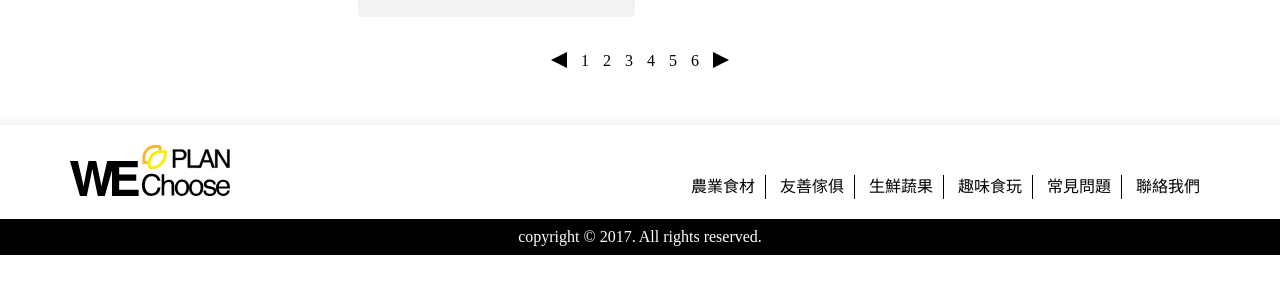
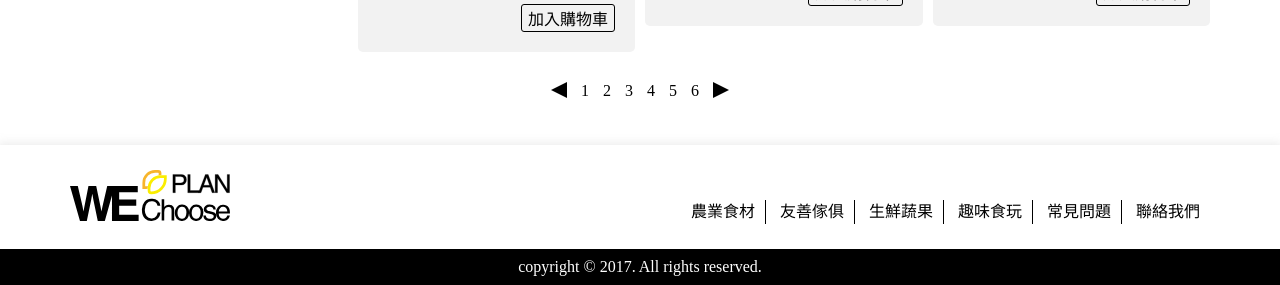
Before and after one commit to wwchen412/wechoose, a plain HTML site: page index.html in a window 1280 px wide. Shown: the part 2161-2446 px from the top of the page. Before the commit the page ends 2416 px from the top, so only its background shows below. Drawn offline with nearby package versions, Linux system fonts and the light colour scheme.

Commit message:
有好多scroll

```diff
--- a/sass/_layout.scss
+++ b/sass/_layout.scss
@@ -43,8 +43,9 @@ a:hover {
     margin: 0 auto;
     position: relative;
     overflow: auto;
+    padding: 5px 0;
     @include breakpoint(pad) {
-        padding: 0 20px;
+        padding: 5px 20px;
     }
 }
 
@@ -54,7 +55,7 @@ a:hover {
         li {
             list-style: none;
             display: inline-block;
-            margin: 15px 5px;
+            margin: 0px 5px;
             vertical-align: bottom;
             a {
                 line-height: 120%;
```
Also changed, not shown: Content/css/index.css.
